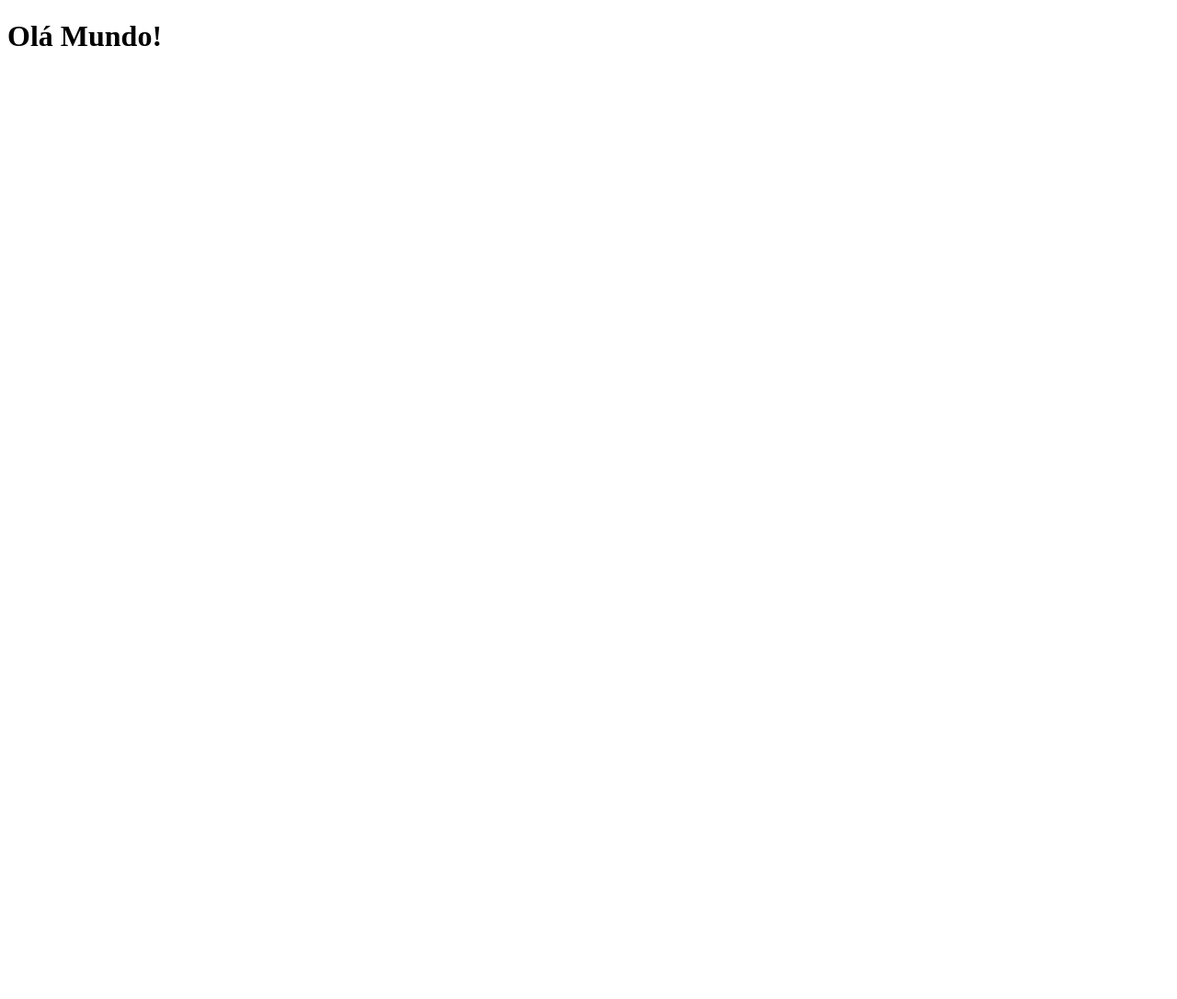
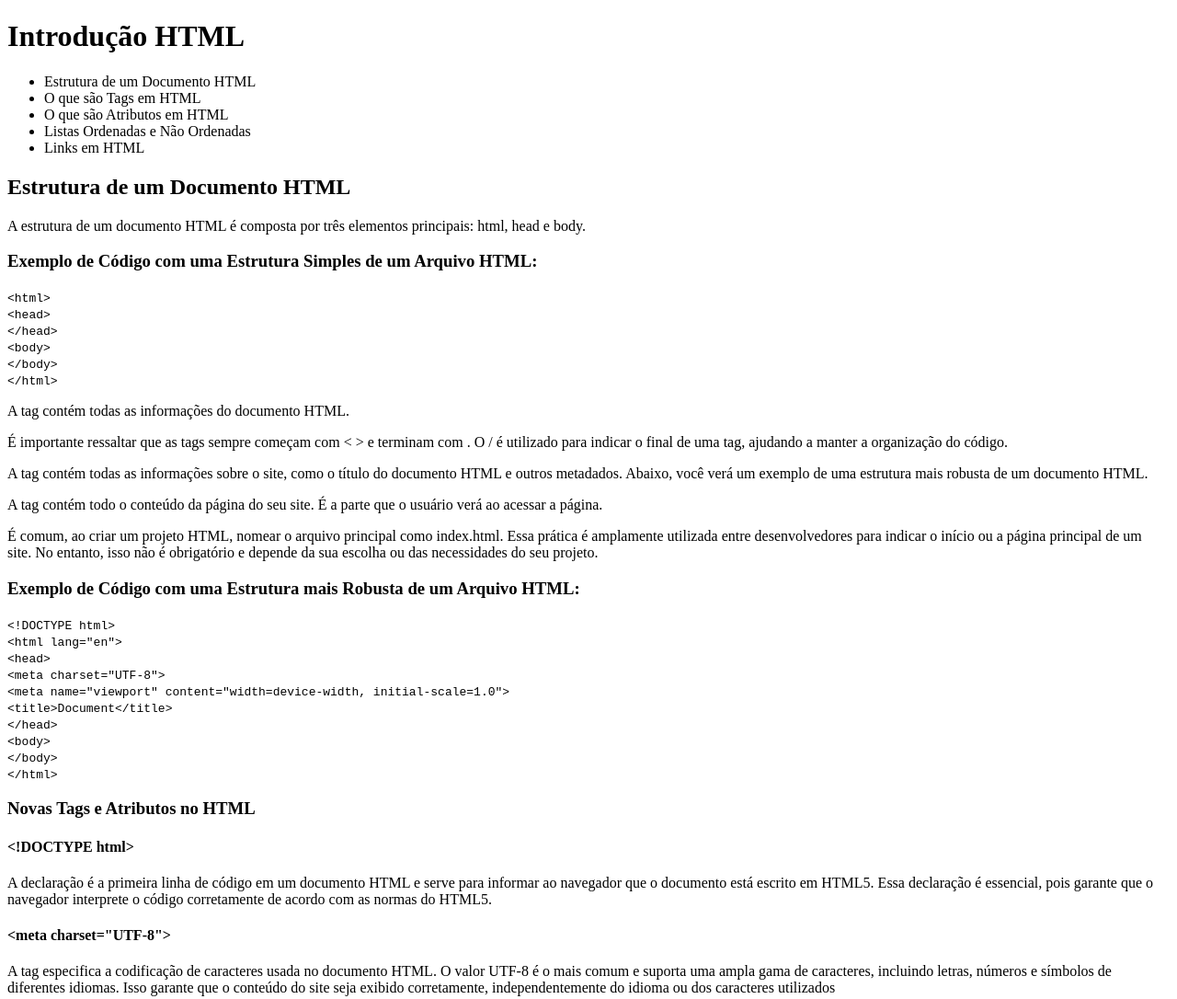
Before and after one commit to eiSerjao/Criar-Uma-P-gina-Web-Utilizando-as-Tags-Aprendidas, a plain HTML site: page index.html in a window 1280 px wide. Shown: the whole page at 92% size. Before the commit the page ends 800 px from the top, so only its background shows below. Drawn offline with Linux system fonts and the light colour scheme.

Commit message:
Inicio do Desafio

```diff
--- a/index.html
+++ b/index.html
@@ -1,11 +1,69 @@
 <!DOCTYPE html>
-<html lang="en">
+<html lang="pt-br">
 <head>
   <meta charset="UTF-8">
   <meta name="viewport" content="width=device-width, initial-scale=1.0">
   <title>Criar Uma Página Web Utilizando as Tags Aprendidas</title>
 </head>
 <body>
-  <h1>Olá Mundo!</h1>
+  <div id="inicio">
+    <h1>Introdução HTML</h1>
+  <ul>
+    <li>Estrutura de um Documento HTML</li>
+    <li>O que são Tags em HTML</li>
+    <li>O que são Atributos em HTML</li>
+    <li>Listas Ordenadas e Não Ordenadas</li>
+    <li>Links em HTML</li>
+  </ul>
+  </div>
+
+  <div id="estruturaHTML">
+    <h2>Estrutura de um Documento HTML</h2>
+    <p>A estrutura de um documento HTML é composta por três elementos principais: html, head e body.</p>
+
+    <div id="exemploCódigoSimples">
+      <h3>Exemplo de Código com uma Estrutura Simples de um Arquivo HTML:</h3>
+    <code>
+        &lt;html&gt;<br>
+        &lt;head&gt;<br>
+        &lt;/head&gt;<br>
+        &lt;body&gt;<br>
+        &lt;/body&gt;<br>
+      &lt;/html&gt;<br>
+    </code>
+    <p>A tag <html> contém todas as informações do documento HTML.</p>
+    <p>É importante ressaltar que as tags sempre começam com < > e terminam com </>. O / é utilizado para indicar o final de uma tag, ajudando a manter a organização do código.</p>
+    <p>A tag <head> contém todas as informações sobre o site, como o título do documento HTML e outros metadados. Abaixo, você verá um exemplo de uma estrutura mais robusta de um documento HTML.</p>
+    <p>A tag <body> contém todo o conteúdo da página do seu site. É a parte que o usuário verá ao acessar a página.</p>
+    <p>É comum, ao criar um projeto HTML, nomear o arquivo principal como index.html. Essa prática é amplamente utilizada entre desenvolvedores para indicar o início ou a página principal de um site. No entanto, isso não é obrigatório e depende da sua escolha ou das necessidades do seu projeto.</p>
+    </div>
+
+    <div id="exemploCódigoRobusto">
+      <h3>Exemplo de Código com uma Estrutura mais Robusta de um Arquivo HTML:</h3>
+      <code>
+        &lt;!DOCTYPE html&gt;<br>
+        &lt;html lang="en"&gt;<br>
+        &lt;head&gt;<br>
+        &lt;meta charset="UTF-8"&gt;<br>
+        &lt;meta name="viewport" content="width=device-width, initial-scale=1.0"&gt;<br>
+        &lt;title&gt;Document&lt;/title&gt;<br>
+        &lt;/head&gt;<br>
+        &lt;body&gt;<br>
+
+        &lt;/body&gt;<br>
+        &lt;/html&gt;<br>
+      </code>
+      <h3>Novas Tags e Atributos no HTML</h3>
+      <h4>&lt;!DOCTYPE html&gt;</h4>
+      <p>A declaração <!DOCTYPE html> é a primeira linha de código em um documento HTML e serve para informar ao navegador que o documento está escrito em HTML5. Essa declaração é essencial, pois garante que o navegador interprete o código corretamente de acordo com as normas do HTML5.</p>
+
+      <h4>&lt;meta charset=&quot;UTF-8&quot;&gt;</h4>
+      <p>A tag <meta charset="UTF-8"> especifica a codificação de caracteres usada no documento HTML. O valor UTF-8 é o mais comum e suporta uma ampla gama de caracteres, incluindo letras, números e símbolos de diferentes idiomas. Isso garante que o conteúdo do site seja exibido corretamente, independentemente do idioma ou dos caracteres utilizados</p>
+
+      <h4></h4>
+
+
+    </div>
+  </div>
 </body>
 </html>
```
